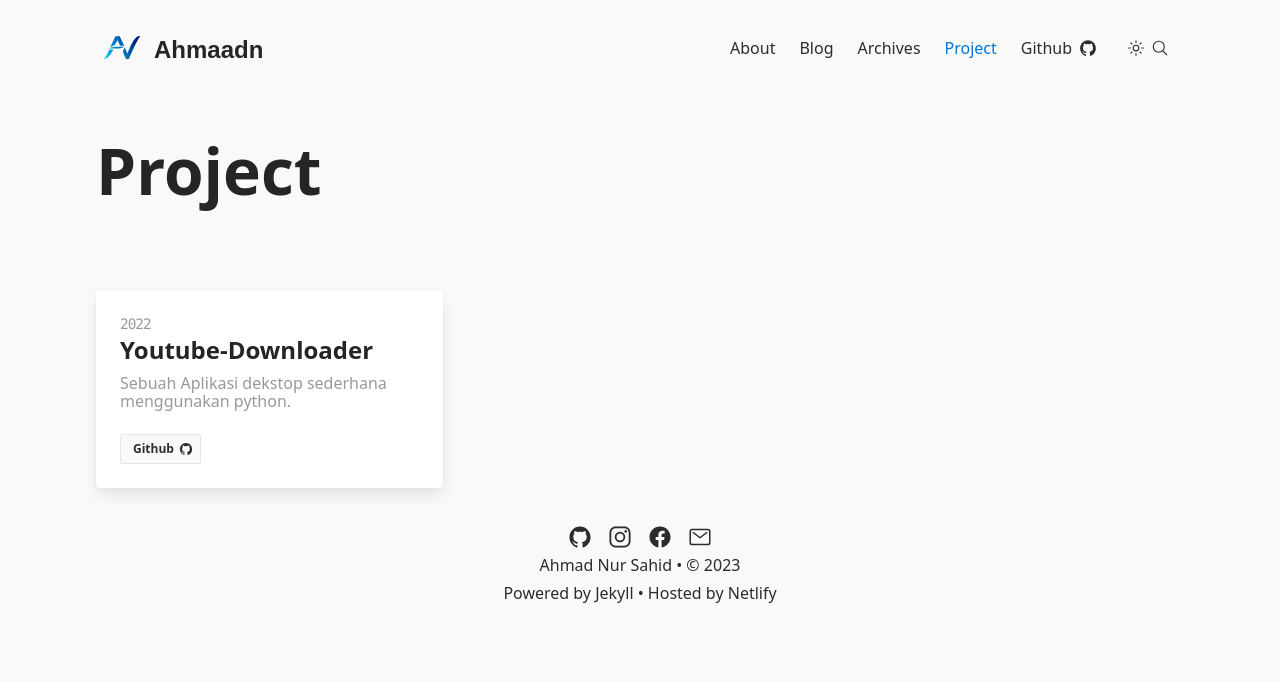
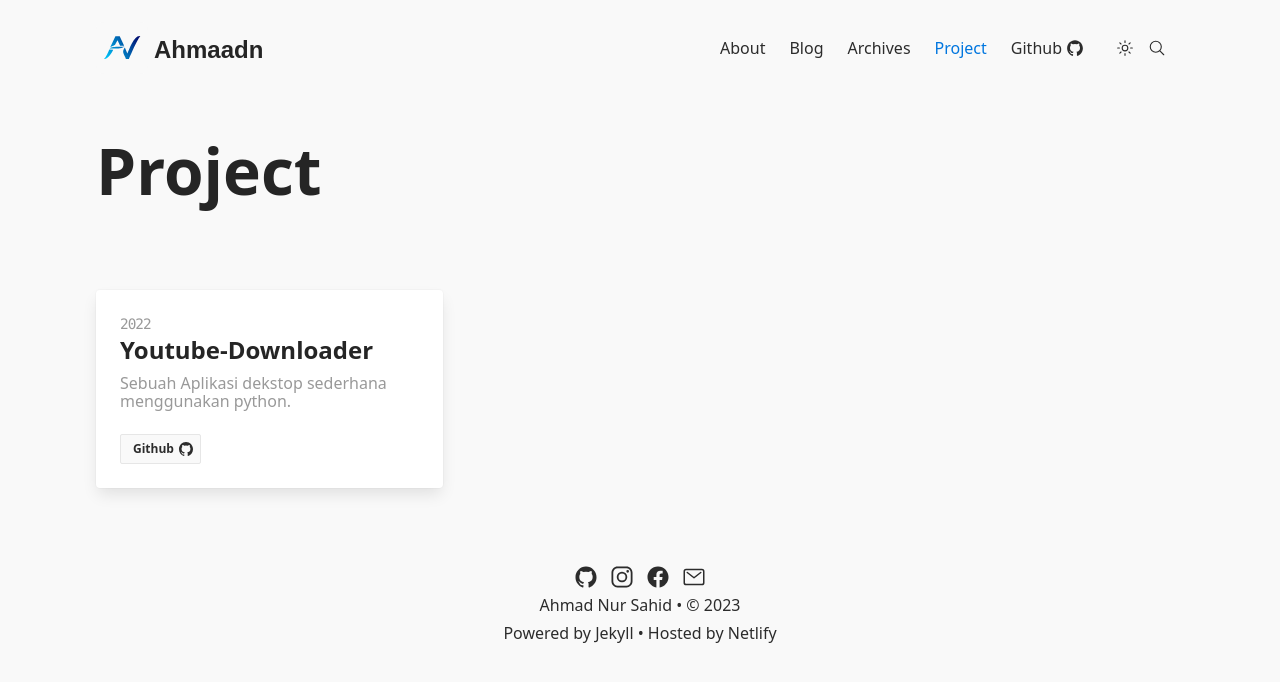
Before and after one commit to ahmaadn/ahmaadn.github.io, a Jekyll site: the page built from project.html, in a window 1280 px wide. Shown: the top 682 px of the page. Built offline with Jekyll 4.4.1, drawn with Linux system fonts in a browser that asks for light colours.

Commit message:
menambahkan class icons untuk merapihkan icon

```diff
--- a/_includes/footer.html
+++ b/_includes/footer.html
@@ -1,13 +1,13 @@
 <footer class="footer">
     <div class="content has-text-centered">
-      <div class="sosial is-flex is-medium mb-1 is-justify-content-center">
+      <div class="icons is-gapless is-justify-content-center">
         {% include sosial_icon.html %}
       </div>
       <p class="my-1">
         Ahmad Nur Sahid • © 2023
       </p>
       <p>
-      {{ site.footer_text }}
+        {{ site.footer_text }}
       </p>
     </div>
 </footer>
--- a/_includes/navbar.html
+++ b/_includes/navbar.html
@@ -80,12 +80,12 @@
                     <div class="navbar-item is-flex is-align-items-center is-justify-content-space-between py-0">
                         <!-- Sosial Icon -->
                         {% if site.sosial_navbar %}
-                        <div class="is-flex is-hidden-desktop p-0">
+                        <div class="icons is-gapless is-hidden-desktop p-0">
                             {% include sosial_icon.html size="small" %}
                         </div>
                         {% endif %}
                         <!-- Search Icon -->
-                        <div class="is-flex p-0 is-justify-content-end" style="width: 100%;">
+                        <div class="icons is-gapless p-0 is-justify-content-end">
                             <button class="icon" id="theme-toggle">
                                 <span class="icon">
                                     <ion-icon name="moon-outline" size="small"></ion-icon>
--- a/_sass/_base.scss
+++ b/_sass/_base.scss
@@ -117,26 +117,54 @@ code.language-plaintext {
     }
 }
 
+// Icons
+
+.icons {
+	display: flex;
+	flex-wrap: wrap;
+	justify-content: flex-start;
+	&.is-gapless > .icon {
+		margin-right: 6px;
+		margin-left: 6px;
+	}
+
+	> .icon {
+		margin-right: 2px;
+		margin-left: 2px;
+	}
+	}
 
 .icon {
 	color: var(--icon-color);
-	&.is-small ion-icon {
-		font-size: 14px;
-	}
-	&.is-medium ion-icon {
-		font-size: 32px;
-	}
-	&.is-large ion-icon {
-		font-size: 64px;
-	}
-
+	width: auto;
 	ion-icon {
 		font-size: 24px;
 	}
+	&.is-paddingless {
+		padding: 0;
+	}
 }
 
-a.icon:hover{
+
+.icons.are-small > .icon ion-icon,
+.icon.is-small ion-icon {
+	font-size: 16px !important;
+}
+
+.icons.are-medium > .icon ion-icon,
+.icon.is-medium ion-icon {
+	font-size: 32px !important;
+}
+
+.icons.are-large > .icon ion-icon,
+.icon.is-large ion-icon {
+	font-size: 48px !important;
+}
+
+a.icon {
+	&:hover, &:focus {
 	color: var(--hover-color);
+}
 }
 
 ul.task-list {
@@ -230,12 +258,14 @@ article.content {
 
 }
 .footer {
-	padding: 1.5rem;
+	margin-top: 2rem;
+	padding: 2rem;
     background-color: var(--bg-color);
-
-    .icon {
-        font-size: 1.5rem;
-        width: 2.5rem;
+	.content {
+		color: var(--font-text-color-muted);
+		a:hover {
+			text-decoration: underline 2px solid var(--hover-color);
+		}
     }
 }
 
@@ -599,6 +629,9 @@ a.navbar-item {
 
 		.icon {
 			color: $white;
+			&:hover {
+				color: var(--hover-color);
+			}
 		}
 	}
 }
```
